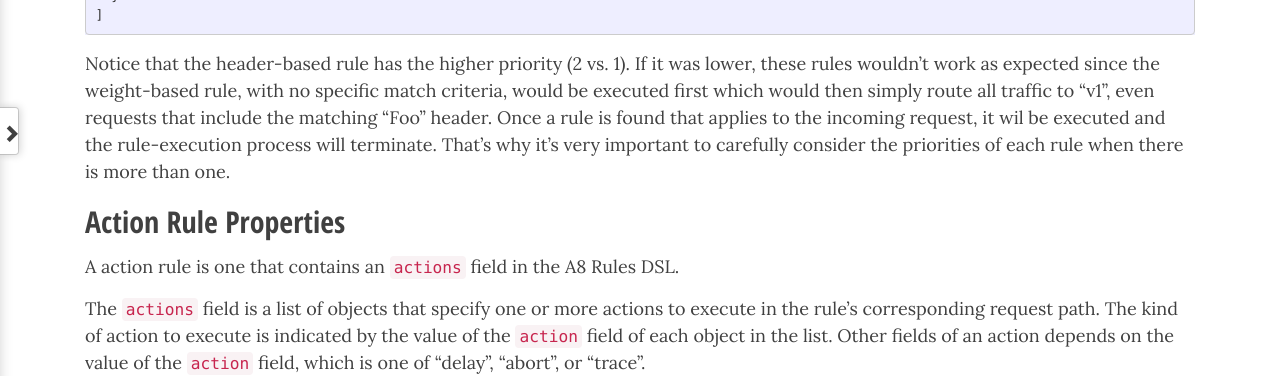
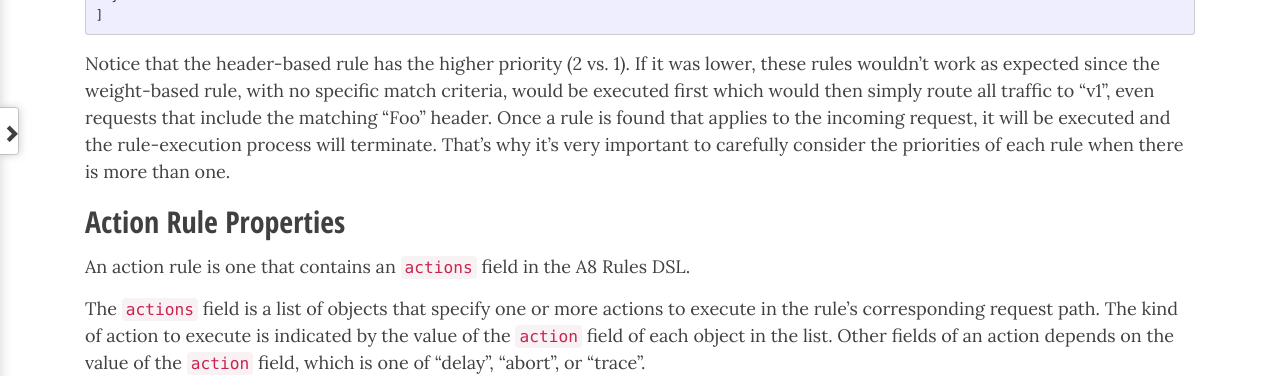
Before and after one commit to amalgam8/amalgam8.github.io, a Jekyll site: the page built from _docs/controller/rules-dsl.md, in a window 1280 px wide and 900 px high, scrolled down 4947 px. Shown: the part 208-584 px from the top of the window. Built offline with Jekyll 4.4.1, drawn with Linux system fonts in a browser that asks for light colours; nearby versions of some CDN libraries; comment, search, counter and statistics services are not loaded.

Commit message:
small grammatical fixes

```diff
--- a/_docs/controller/rules-dsl.md
+++ b/_docs/controller/rules-dsl.md
@@ -270,12 +270,12 @@ All remaining requests will be sent to "v1".
 Notice that the header-based rule has the higher priority (2 vs. 1). If it was lower, these rules wouldn't work as expected since the
 weight-based rule, with no specific match criteria, would be executed first which would then simply route all traffic
 to "v1", even requests that include the matching "Foo" header. Once a rule is found that applies to the incoming
-request, it wil be executed and the rule-execution process will terminate. That's why it's very important to
+request, it will be executed and the rule-execution process will terminate. That's why it's very important to
 carefully consider the priorities of each rule when there is more than one.
 
 ## Action Rule Properties <a id="action-rules"></a>
 
-A action rule is one that contains an `actions` field in the A8 Rules DSL.
+An action rule is one that contains an `actions` field in the A8 Rules DSL.
 
 The `actions` field is a list of objects that specify one or more actions to execute in the rule's corresponding request path.
 The kind of action to execute is indicated by the value of the `action` field of each object in the list.
```
